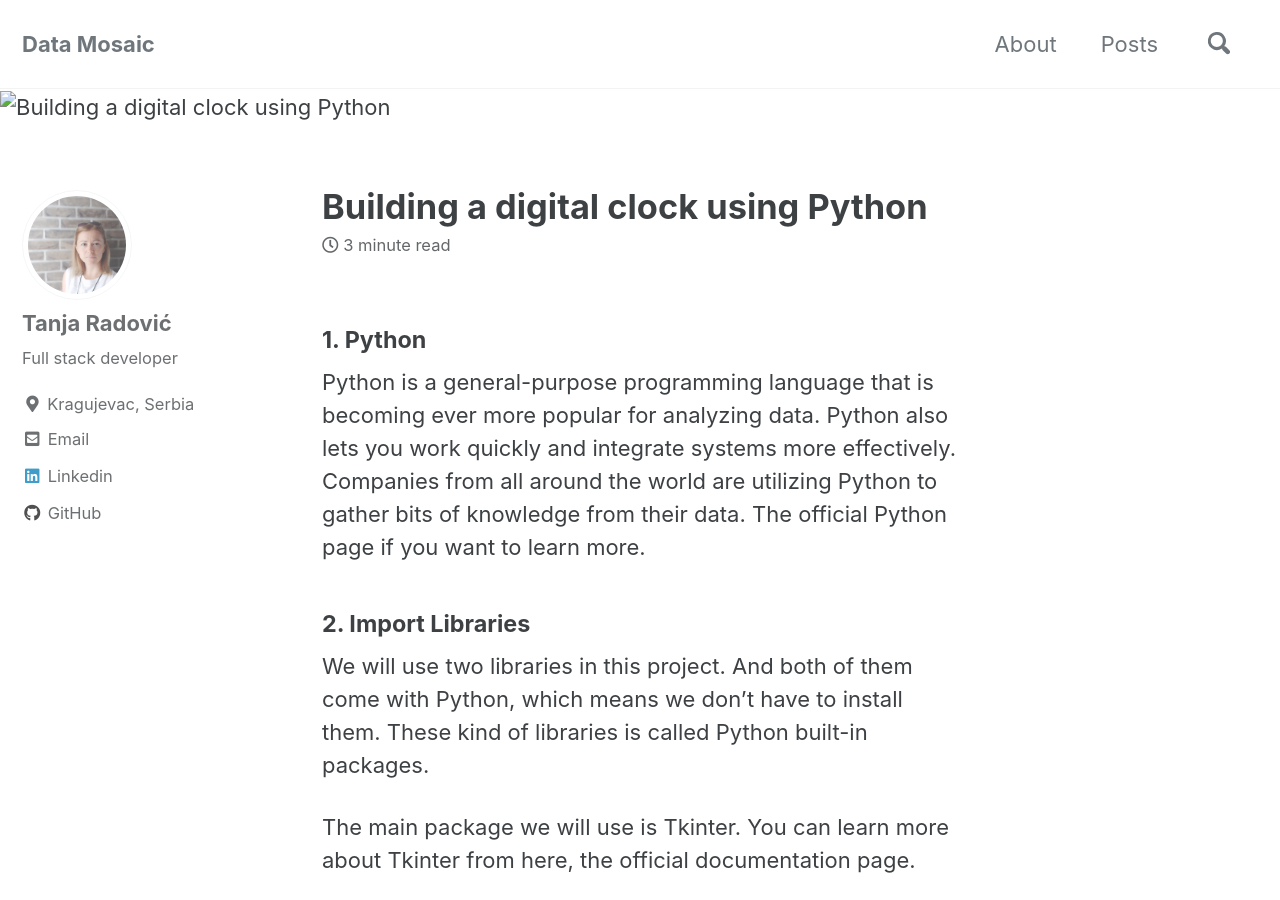
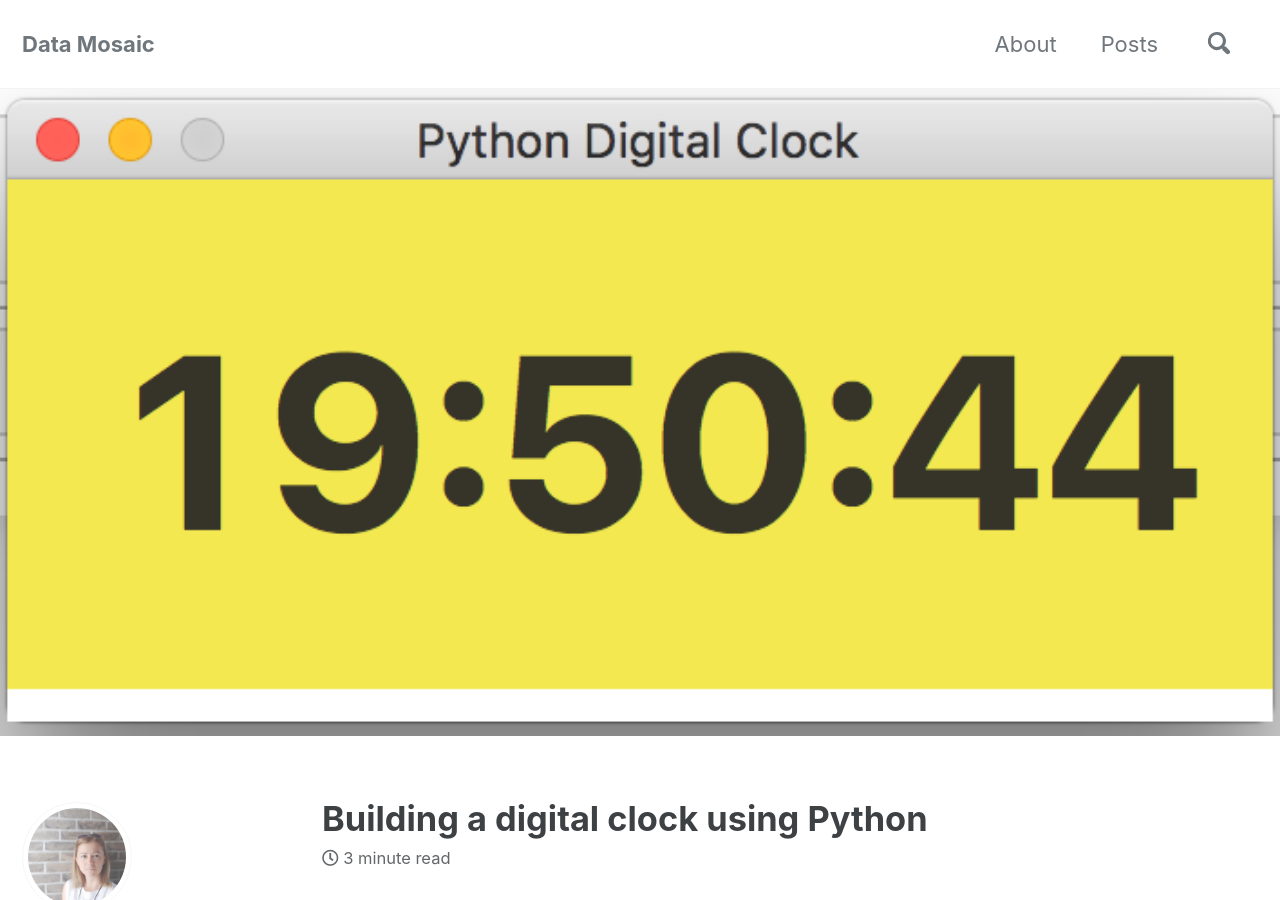
Before and after one commit to tradovic/blog, a Jekyll site: the page built from _posts/2020-10-15-digital-clock-with-python.md, in a window 1280 px wide and 900 px high. Built offline with Jekyll 4.4.1, drawn with Linux system fonts in a browser that asks for light colours; cached includes are drawn as plain includes.

Commit message:
digital clock update

```diff
--- a/_posts/2020-10-15-digital-clock-with-python.md
+++ b/_posts/2020-10-15-digital-clock-with-python.md
@@ -1,8 +1,8 @@
 ---
 title: "Building a digital clock using Python"
 header:
-  image: /assets/images/images/digital_clock.png
-  og_image: /assets/images/images/digital_clock.png
+  image: /assets/images/digital_clock.png
+  og_image: /assets/images/digital_clock.png
 categories:
   - Python
 tags:
```
Also changed, not shown: assets/images/digital_clock_header.jpeg (added).
